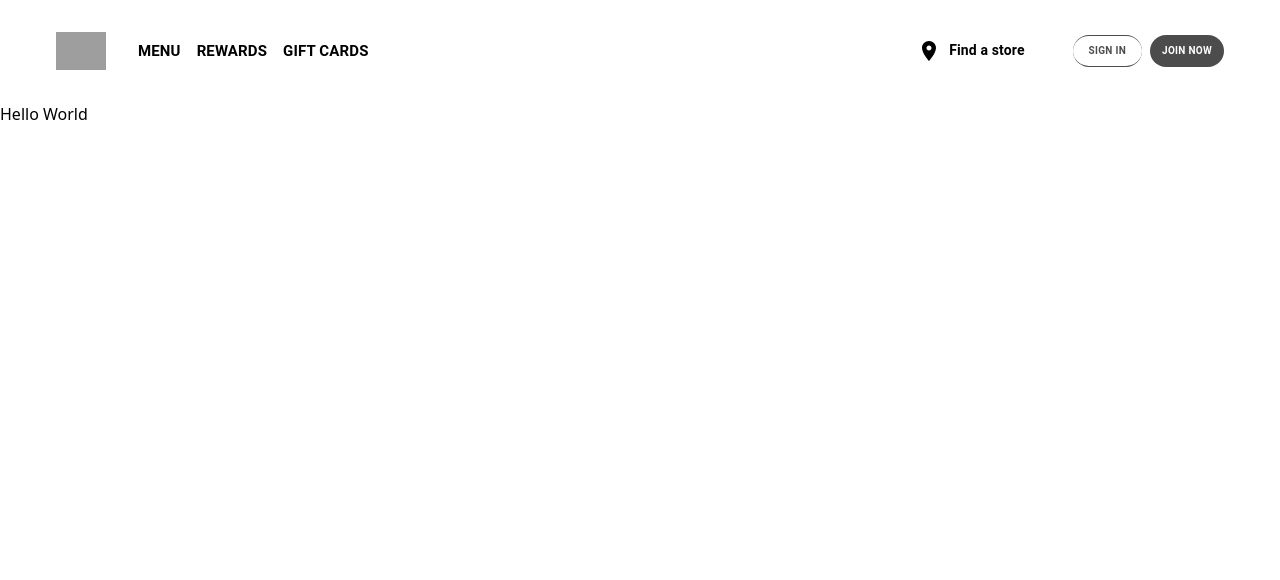
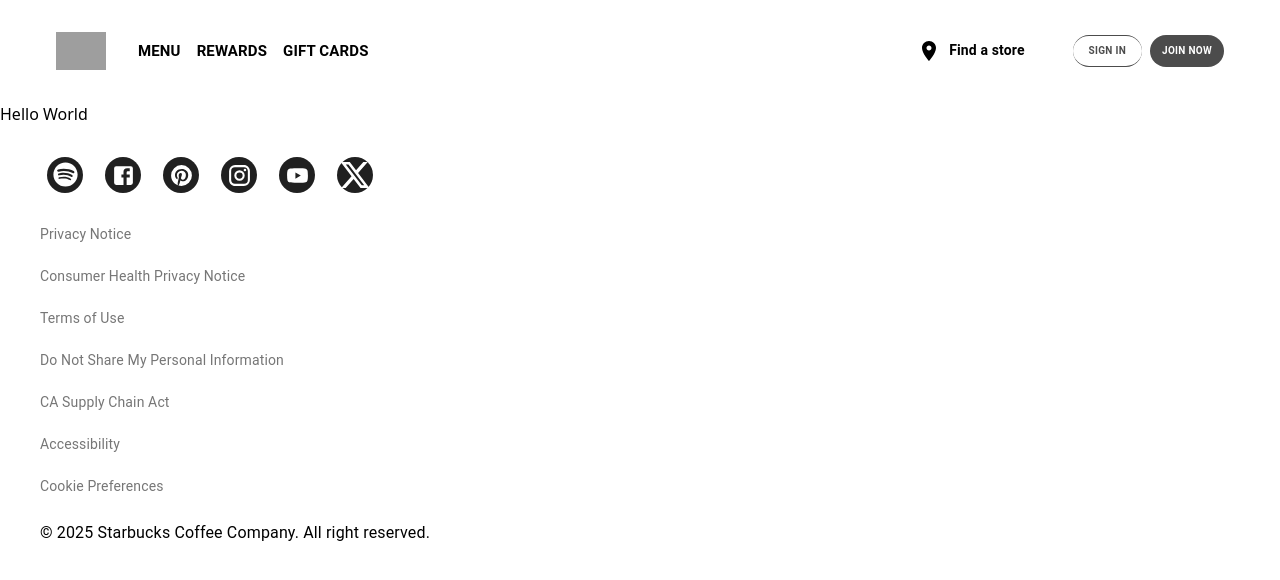
Before and after one commit to imbizman316/starbucks-mockup, a Next.js app: page / in a window 1280 px wide. Shown: the top 580 px of the page. Built offline with nearby package versions, Linux system fonts and the light colour scheme; grey boxes are pictures that could not be loaded.

Commit message:
Added Footer

```diff
--- /dev/null
+++ b/app/components/michelaneous/Footer.tsx
@@ -0,0 +1,19 @@
+import Box from "@mui/material/Box";
+import React from "react";
+import SocialHandleBar from "./SocialHandleBar";
+import PrivacyTerms from "./PrivacyTerms";
+import Typography from "@mui/material/Typography";
+
+function Footer() {
+  return (
+    <Box sx={{ paddingX: 5 }}>
+      <SocialHandleBar />
+      <PrivacyTerms />
+      <Typography sx={{ paddingTop: 3 }}>
+        &copy; 2025 Starbucks Coffee Company. All right reserved.
+      </Typography>
+    </Box>
+  );
+}
+
+export default Footer;
--- /dev/null
+++ b/app/components/michelaneous/PrivacyTerms.tsx
@@ -0,0 +1,44 @@
+import { Typography } from "@mui/material";
+import Box from "@mui/material/Box";
+import Link from "next/link";
+import React from "react";
+
+const privacyOptions = [
+  { id: 1, title: "Privacy Notice", link: "/" },
+  { id: 2, title: "Consumer Health Privacy Notice", link: "/" },
+  { id: 3, title: "Terms of Use", link: "/" },
+  { id: 4, title: "Do Not Share My Personal Information", link: "/" },
+  { id: 5, title: "CA Supply Chain Act", link: "/" },
+  { id: 6, title: "Accessibility", link: "/" },
+  { id: 7, title: "Cookie Preferences", link: "/" },
+];
+
+function PrivacyTerms() {
+  return (
+    <Box
+      sx={{
+        display: "flex",
+        flexDirection: "column",
+        gap: "21px",
+      }}
+    >
+      {privacyOptions.map((option) => (
+        <Typography
+          sx={{
+            fontSize: "14px",
+            fontWeight: 400,
+            color: "#767676",
+            ":hover": {
+              textDecoration: "underline",
+            },
+          }}
+          key={option.id}
+        >
+          <Link href={option.link}>{option.title}</Link>
+        </Typography>
+      ))}
+    </Box>
+  );
+}
+
+export default PrivacyTerms;
--- /dev/null
+++ b/app/components/michelaneous/SocialHandleBar.tsx
@@ -0,0 +1,96 @@
+import React from "react";
+import FacebookIcon from "@mui/icons-material/Facebook";
+import PinterestIcon from "@mui/icons-material/Pinterest";
+import InstagramIcon from "@mui/icons-material/Instagram";
+import YouTubeIcon from "@mui/icons-material/YouTube";
+import XIcon from "@mui/icons-material/X";
+import { FaSpotify } from "react-icons/fa";
+import { Box } from "@mui/material";
+import Link from "next/link";
+
+const iconSize = 25;
+
+const socialMediaIcons = [
+  {
+    id: 1,
+    social: "spotify",
+    icon: <FaSpotify style={{ fontSize: iconSize, color: "white" }} />,
+    link: "https://open.spotify.com/user/starbucks",
+  },
+  {
+    id: 2,
+    social: "facebook",
+    icon: <FacebookIcon sx={{ fontSize: iconSize, color: "white" }} />,
+    link: "https://www.facebook.com/Starbucks/",
+  },
+  {
+    id: 3,
+    social: "pinterest",
+    icon: <PinterestIcon sx={{ fontSize: iconSize, color: "white" }} />,
+    link: "https://kr.pinterest.com/starbucks/",
+  },
+  {
+    id: 4,
+    social: "instagram",
+    icon: <InstagramIcon sx={{ fontSize: iconSize, color: "white" }} />,
+    link: "https://www.instagram.com/starbucks/",
+  },
+  {
+    id: 5,
+    social: "youtube",
+    icon: <YouTubeIcon sx={{ fontSize: iconSize, color: "white" }} />,
+    link: "https://www.youtube.com/starbucks",
+  },
+  {
+    id: 6,
+    social: "x",
+    icon: <XIcon sx={{ fontSize: 32, color: "white" }} />,
+    link: "https://x.com/starbucks/",
+  },
+];
+
+function SocialHandleBar() {
+  return (
+    <Box
+      sx={{
+        display: "flex",
+        alignItems: "center",
+        gap: 1,
+        paddingY: 3,
+      }}
+    >
+      {socialMediaIcons.map((icon) => (
+        <Box
+          sx={{
+            ":hover": { backgroundColor: "#edebe9" },
+            animationDuration: 10,
+            backgroundColor: "white",
+            borderRadius: "100%",
+            width: 50,
+            height: 50,
+            display: "flex",
+            justifyContent: "center",
+            alignItems: "center",
+          }}
+          key={icon.id}
+        >
+          <Box
+            sx={{
+              backgroundColor: "#202020",
+              borderRadius: "100%",
+              width: 36,
+              height: 36,
+              display: "flex",
+              justifyContent: "center",
+              alignItems: "center",
+            }}
+          >
+            <Link href={icon.link}>{icon.icon}</Link>
+          </Box>
+        </Box>
+      ))}
+    </Box>
+  );
+}
+
+export default SocialHandleBar;
--- a/app/layout.tsx
+++ b/app/layout.tsx
@@ -2,6 +2,7 @@
 import { Geist, Geist_Mono } from "next/font/google";
 import "./globals.css";
 import Navbar from "./components/navigation/Navbar";
+import Footer from "./components/michelaneous/Footer";
 
 const geistSans = Geist({
   variable: "--font-geist-sans",
@@ -36,6 +37,7 @@
       >
         <Navbar />
         {children}
+        <Footer />
       </body>
     </html>
   );
--- a/package.json
+++ b/package.json
@@ -17,6 +17,7 @@
     "next": "15.1.6",
     "react": "^19.0.0",
     "react-dom": "^19.0.0",
+    "react-icons": "^5.4.0",
     "react-leaflet": "^5.0.0"
   },
   "devDependencies": {
```
Also changed, not shown: 1 other file (tests, documents, lock files or other folders).
